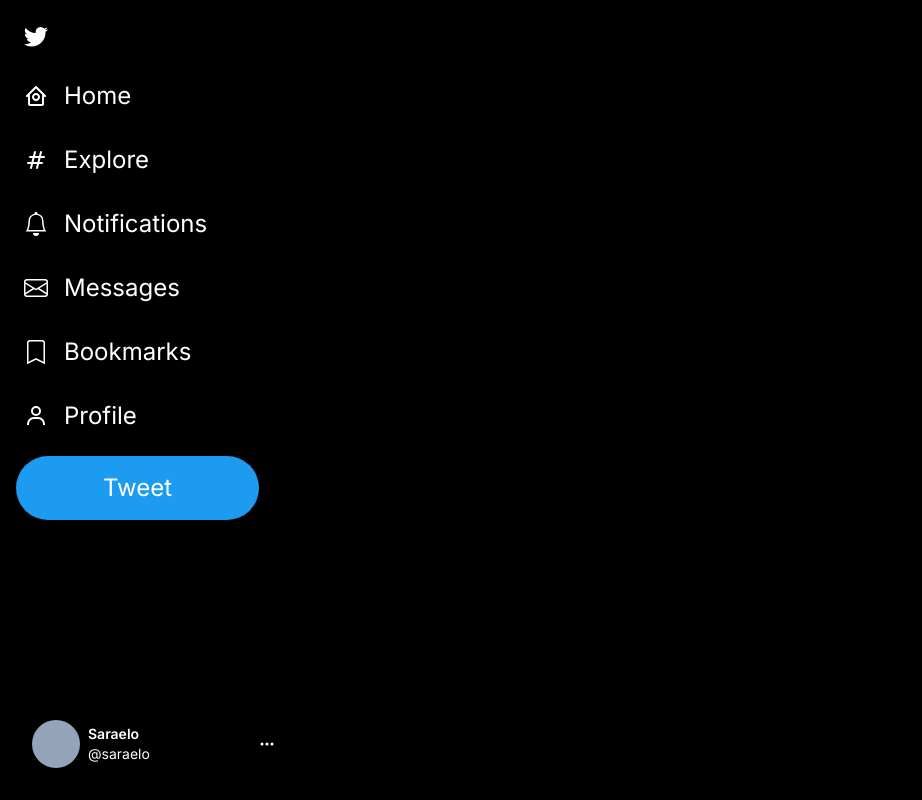
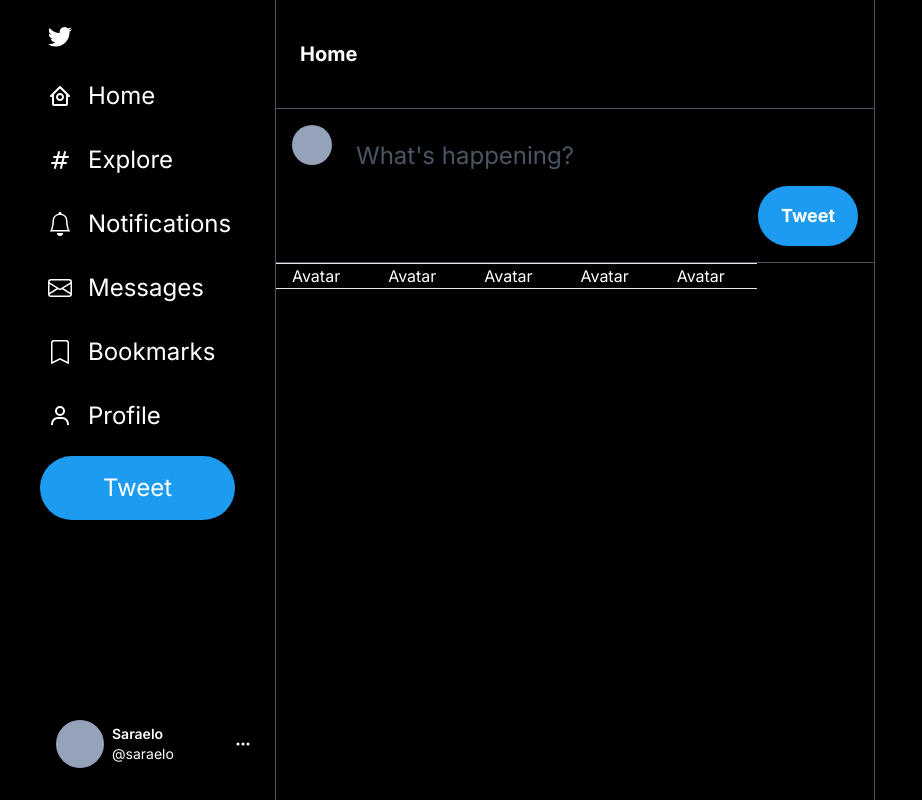
Before and after one commit to saraelo/twitter-clone, a Next.js app: page / in a window 1280 px wide. Shown: the whole page, without its empty margins (0-922 px from the left). Built offline with nearby package versions, Linux system fonts and the light colour scheme.

Commit message:
refactor: extract left sidebar into separate component

```diff
--- a/src/app/page.tsx
+++ b/src/app/page.tsx
@@ -1,88 +1,47 @@
-import Link from 'next/link';
-import { BiHomeCircle, BiUser } from 'react-icons/bi';
-import {
-  BsBell,
-  BsBookmark,
-  BsTwitter,
-  BsEnvelope,
-  BsThreeDots,
-} from 'react-icons/bs';
-import { HiOutlineHashtag } from 'react-icons/hi';
-import { HiEnvelope } from 'react-icons/hi2';
-
-const NAVIGATION_ITEMS = [
-  {
-    title: 'Twitter',
-    icon: BsTwitter,
-  },
-  {
-    title: 'Home',
-    icon: BiHomeCircle,
-  },
-  {
-    title: 'Explore',
-    icon: HiOutlineHashtag,
-  },
-  {
-    title: 'Notifications',
-    icon: BsBell,
-  },
-  {
-    title: 'Messages',
-    icon: BsEnvelope,
-  },
-  {
-    title: 'Bookmarks',
-    icon: BsBookmark,
-  },
-  {
-    title: 'Profile',
-    icon: BiUser,
-  },
-];
-
+import LeftSidebar from '@/components/LeftSidebar';
 const Home = () => {
   return (
-    // TODO: Make this a layout component
     <div className="w-screen h-screen flex justify-center items-center relative bg-black text-white">
       <div className="max-w-screen-xl w-full h-full flex relative">
         {/* Left Sidebar */}
-        <section className="fixed w-[275px] flex flex-col items-stretch h-screen">
-          <div className="flex flex-col items-stretch h-full space-y-4 mt-4">
-            {NAVIGATION_ITEMS.map((item) => (
-              <Link
-                className="hover:bg-white/10 transition duration-200 rounded-3xl flex items-center justify-start w-fit space-x-4 text-2xl px-6 py-2"
-                href="{`/${item.title.toLowercase()}`}"
-                key={item.title}
-              >
-                <div>
-                  <item.icon />
-                </div>
-                <div>{item.title !== 'Twitter' && <div>{item.title}</div>}</div>
-              </Link>
-            ))}
-            <button className="rounded-full m-4 bg-primary p-4 text-2xl text-center hover:bg-opacity-70 transition duration-200">
-              Tweet
-            </button>
-          </div>
-          <div>
-            <button className="w-full rounded-full flex items-center justify-between space-x-2 m-4 bg-transparent p-4 text-center hover:bg-white/10 transition duration-200">
-              <div className="flex items-center space-x-2">
-                <div className="rounded-full bg-slate-400 w-12 h-12"></div>
-                <div className="text-left text-sm">
-                  <div className="font-semibold">Saraelo</div>
-                  <div>@saraelo</div>
+        <LeftSidebar />
+
+        {/* Timeline */}
+        <main className="text-white ml-[275px] w-[600px] flex flex-col min-h-screen h-full border-l-[0.5px] border-r-[0.5px] border-gray-600">
+          <h1 className="text-xl font-bold my-4 p-6">Home</h1>
+          <div className="relative flex items-stretch py-4 px-4 space-x-2 border-b-[0.5px] border-t-[0.5px] border-gray-600">
+            <div className="w-10 h-10 bg-slate-400 rounded-full flex-none"></div>
+            <div className="w-full h-full flex flex-col">
+              <input
+                type="text"
+                className="p-4 border-b-[0.5px] border-gray-600 w-full h-full bg-transparent outline-none border-none text-2xl placeholder:text-gray-600"
+                placeholder="What's happening?"
+              />
+
+              <div className="w-full flex justify-between items-center">
+                <div></div>
+                <div className="w-full max-w-[100px]">
+                  <button className="rounded-full w-full px-4 py-4 bg-primary font-bold text-lg text-center hover:bg-opacity-70 transition duration-200">
+                    Tweet
+                  </button>
                 </div>
               </div>
-              <div>
-                <BsThreeDots />
-              </div>
-            </button>
+            </div>
           </div>
-        </section>
-
-        {/* Timeline */}
-        {/* <main className="text-white">Home timeline</main> */}
+          <div className="flex flex-color">
+            {Array.from({ length: 5 })
+              .fill(undefined)
+              .map((_, i) => (
+                <div
+                  key={i}
+                  className="border-t-[0.5px] border-b-[0.5px] px-4 flex space-x-4"
+                >
+                  <div>Avatar</div>
+                  <div></div>
+                </div>
+              ))}
+          </div>
+        </main>
 
         {/* Right Sidebar */}
         {/* <section className="text-white">Right sidebar</section> */}
--- /dev/null
+++ b/src/components/LeftSidebar.tsx
@@ -0,0 +1,82 @@
+import Link from 'next/link';
+import { BiHomeCircle, BiUser } from 'react-icons/bi';
+import {
+  BsBell,
+  BsBookmark,
+  BsTwitter,
+  BsEnvelope,
+  BsThreeDots,
+} from 'react-icons/bs';
+import { HiOutlineHashtag } from 'react-icons/hi';
+import { HiEnvelope } from 'react-icons/hi2';
+
+const NAVIGATION_ITEMS = [
+  {
+    title: 'Twitter',
+    icon: BsTwitter,
+  },
+  {
+    title: 'Home',
+    icon: BiHomeCircle,
+  },
+  {
+    title: 'Explore',
+    icon: HiOutlineHashtag,
+  },
+  {
+    title: 'Notifications',
+    icon: BsBell,
+  },
+  {
+    title: 'Messages',
+    icon: BsEnvelope,
+  },
+  {
+    title: 'Bookmarks',
+    icon: BsBookmark,
+  },
+  {
+    title: 'Profile',
+    icon: BiUser,
+  },
+];
+
+const LeftSidebar = () => {
+  return (
+    <section className="fixed w-[275px] flex flex-col items-stretch h-screen px-6">
+      <div className="flex flex-col items-stretch h-full space-y-4 mt-4">
+        {NAVIGATION_ITEMS.map((item) => (
+          <Link
+            className="hover:bg-white/10 transition duration-200 rounded-3xl flex items-center justify-start w-fit space-x-4 text-2xl px-6 py-2"
+            href="{`/${item.title.toLowercase()}`}"
+            key={item.title}
+          >
+            <div>
+              <item.icon />
+            </div>
+            <div>{item.title !== 'Twitter' && <div>{item.title}</div>}</div>
+          </Link>
+        ))}
+        <button className="rounded-full m-4 p-4 bg-primary text-2xl text-center hover:bg-opacity-70 transition duration-200">
+          Tweet
+        </button>
+      </div>
+      <div>
+        <button className="w-full rounded-full flex items-center justify-between space-x-2 m-4 bg-transparent p-4 text-center hover:bg-white/10 transition duration-200">
+          <div className="flex items-center space-x-2">
+            <div className="rounded-full bg-slate-400 w-12 h-12"></div>
+            <div className="text-left text-sm">
+              <div className="font-semibold">Saraelo</div>
+              <div>@saraelo</div>
+            </div>
+          </div>
+          <div>
+            <BsThreeDots />
+          </div>
+        </button>
+      </div>
+    </section>
+  );
+};
+
+export default LeftSidebar;
```
